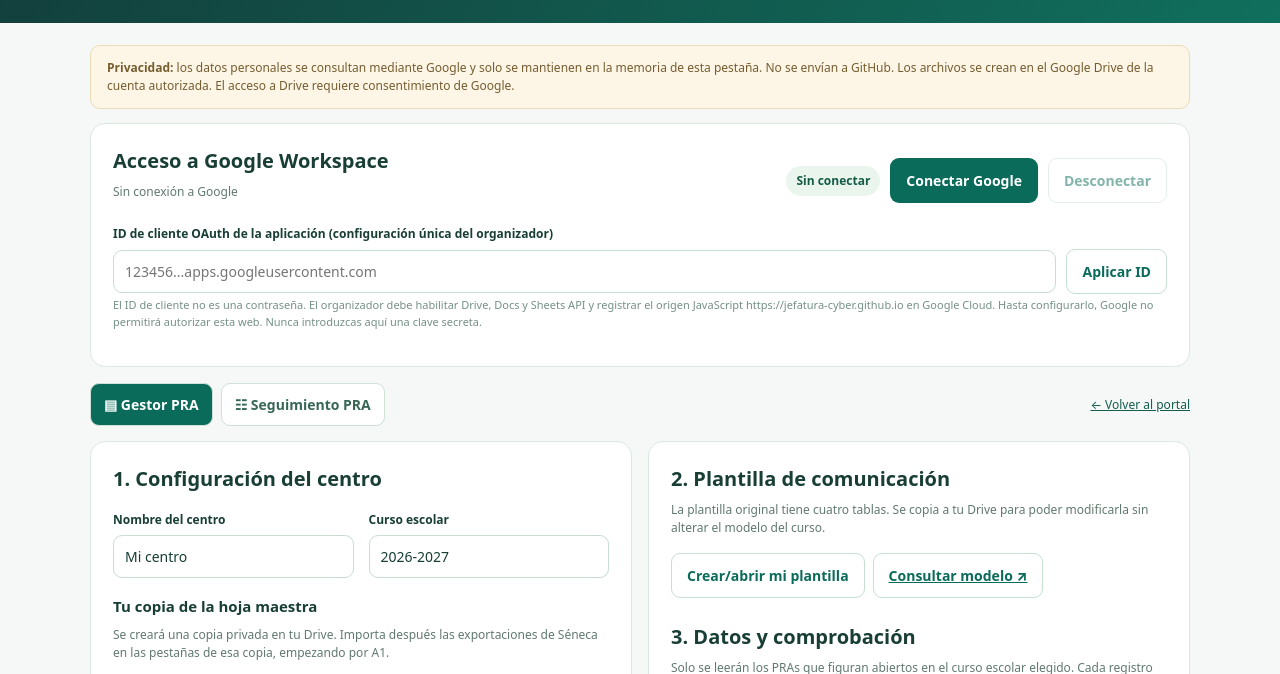
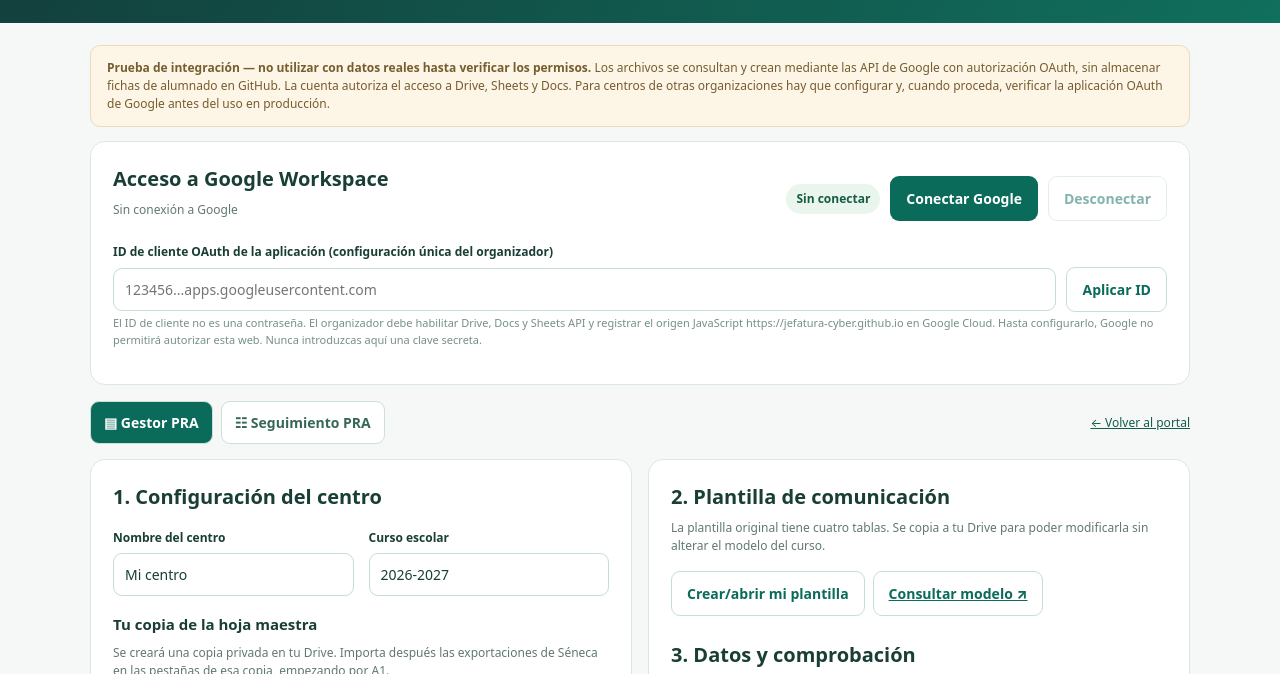
Before and after one commit to jefatura-cyber/generador-pra, a plain HTML site: page portal-pra-curso/operativo/index.html in a window 1280 px wide. Shown: the part 114-788 px from the top of the page. Drawn offline with Linux system fonts and the light colour scheme.

Commit message:
Add explicit testing/privacy warning before use with real pupil records

```diff
--- a/portal-pra-curso/operativo/index.html
+++ b/portal-pra-curso/operativo/index.html
@@ -21,7 +21,7 @@ label{font-weight:750;font-size:12px;display:block;margin:10px 0 6px}.wrap{max-w
 <body>
 <header><div class="badge">Google Workspace · Portal PRA</div><h1>Gestor y Seguimiento PRA</h1><p>Una sola hoja por centro, comunicaciones a familias y seguimiento del profesorado</p></header>
 <div class="wrap">
-<div class="callout" id="security"><strong>Privacidad:</strong> los datos personales se consultan mediante Google y solo se mantienen en la memoria de esta pestaña. No se envían a GitHub. Los archivos se crean en el Google Drive de la cuenta autorizada. El acceso a Drive requiere consentimiento de Google.</div>
+<div class="callout" id="security"><strong>Prueba de integración — no utilizar con datos reales hasta verificar los permisos.</strong> Los archivos se consultan y crean mediante las API de Google con autorización OAuth, sin almacenar fichas de alumnado en GitHub. La cuenta autoriza el acceso a Drive, Sheets y Docs. Para centros de otras organizaciones hay que configurar y, cuando proceda, verificar la aplicación OAuth de Google antes del uso en producción.</div>
 <section class="card">
 <div class="row" style="justify-content:space-between"><div><h2>Acceso a Google Workspace</h2><p id="sessionInfo">Sin conexión a Google</p></div><div class="row"><span id="connState" class="state">Sin conectar</span><button id="btnLogin" class="btn">Conectar Google</button><button id="btnLogout" class="btn alt" disabled>Desconectar</button></div></div>
 <div id="oauthSetup">
```
